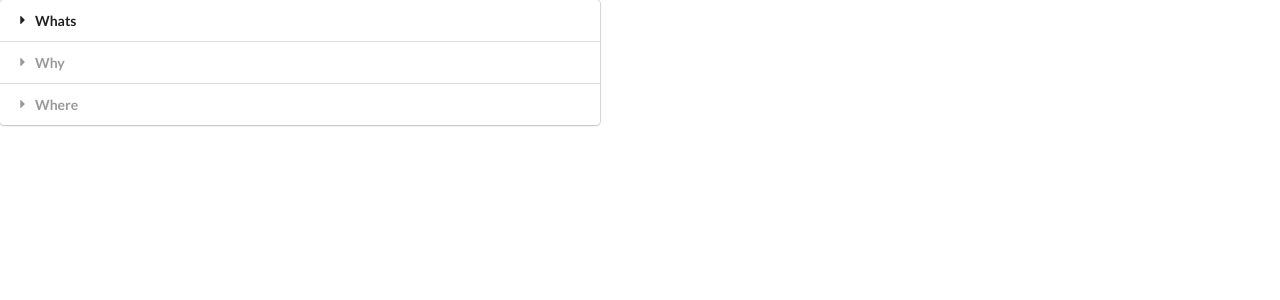
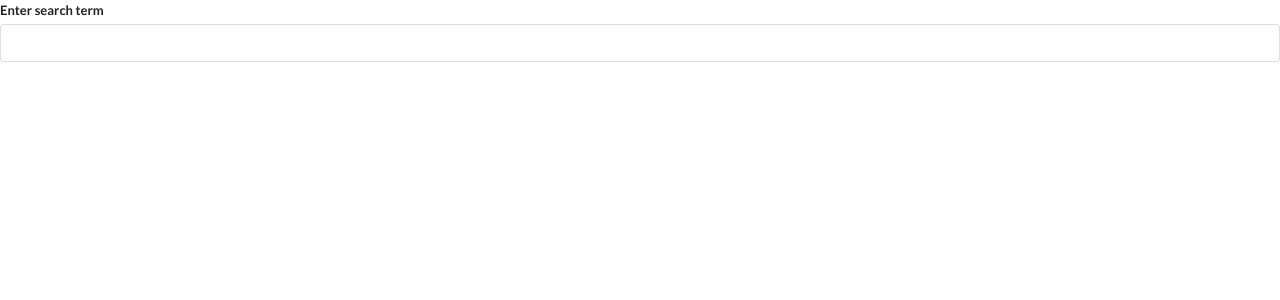
Before and after one commit to srueda27/widgets, a React (Create React App) app: page / in a window 1280 px wide. Shown: the top 300 px of the page. Built offline with nearby package versions, Linux system fonts and the light colour scheme.

Commit message:
useEffect hook explanation

```diff
--- a/src/components/App.js
+++ b/src/components/App.js
@@ -1,5 +1,6 @@
 import React from "react";
 import Accordion from "./Accordion";
+import Search from "./Search";
 
 const items = [
   {
@@ -19,7 +20,8 @@ const items = [
 export default () => {
   return (
     <div>
-      <Accordion items={items} />
+      {/* <Accordion items={items} /> */}
+      <Search />
     </div>
   );
 };
--- /dev/null
+++ b/src/components/Search.js
@@ -0,0 +1,32 @@
+import React from "react";
+
+const Search = () => {
+  const [term, setTerm] = React.useState('');
+
+  //the second argument controls when is called the useEffect hook
+  /*
+  no argument: first time only
+  []: when the component is rerendered
+  [var]: when the component is rerendered&the var has changed
+   */
+  React.useEffect(() => {
+
+  },);
+
+  return (
+    <div>
+      <div className="ui form">
+        <div className="field">
+          <label>Enter search term</label>
+          <input
+            value={term}
+            onChange={(e) => setTerm(e.target.value)}
+            className="input"
+          />
+        </div>
+      </div>
+    </div>
+  );
+}
+
+export default Search;
```
